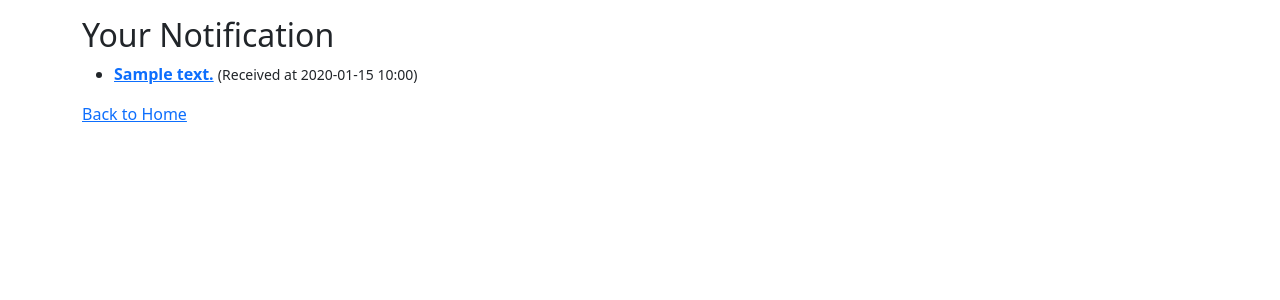
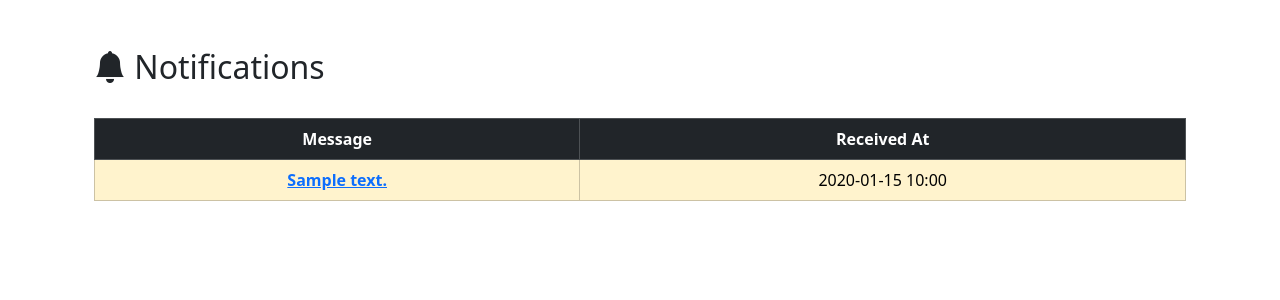
Before and after one commit to Mxyee/Uniconnect, a Flask app: template app/templates/notifications.html in a window 1280 px wide. Shown: the part 56-356 px from the top of the page. Run offline with Flask 3, Linux system fonts and the light colour scheme; the template is opened without the code that fills it: most values are stand-ins (such as "Sample title", 1, 10 or a date in 2020); some libraries are stand-ins or nearby versions.

Commit message:
style: improve UI for notifications list and enhance notification UI with unread styling and layout updates

```diff
--- a/app/templates/notifications.html
+++ b/app/templates/notifications.html
@@ -1,19 +1,34 @@
 {% extends "base.html" %}
-{% import "bootstrap_wtf.html" as wtf %}
-
 {% block content %}
-<h2>Your Notification</h2>
-<ul>
-  {% for n in notifications %}
-    <li>
-      {% if not n.is_read %}<strong>{% endif %}
-      <a href="{{ url_for('view_notification', id=n.id) }}">{{ n.message }}</a>
-      {% if not n.is_read %}</strong>{% endif %}
-      <small>(Received at {{ n.timestamp.strftime('%Y-%m-%d %H:%M') }})</small>
-    </li>
-  {% endfor %}
-</ul>
-<a href="{{ url_for('home') }}">Back to Home</a>
-
-
+<div class="container mt-5">
+    <div class="d-flex justify-content-between align-items-center mb-4">
+        <h2><i class="bi bi-bell-fill"></i> Notifications</h2>
+    </div>
+    {% if notifications %}
+        <div class="table-responsive">
+            <table class="table table-hover table-bordered align-middle text-center">
+                <thead class="table-dark">
+                    <tr>
+                        <th>Message</th>
+                        <th>Received At</th>
+                    </tr>
+                </thead>
+                <tbody>
+                    {% for n in notifications %}
+                        <tr class="{% if not n.is_read %}table-warning{% endif %}">
+                            <td>
+                                <a href="{{ url_for('view_notification', id=n.id) }}" class="{% if n.is_read %}fw-normal{% else %}fw-bold{% endif %}">
+                                    {{ n.message }}
+                                </a>
+                            </td>
+                            <td>{{ n.timestamp.strftime('%Y-%m-%d %H:%M') }}</td>
+                        </tr>
+                    {% endfor %}
+                </tbody>
+            </table>
+        </div>
+    {% else %}
+        <div class="alert alert-info">You have no notifications.</div>
+    {% endif %}
+</div>
 {% endblock %}
```
